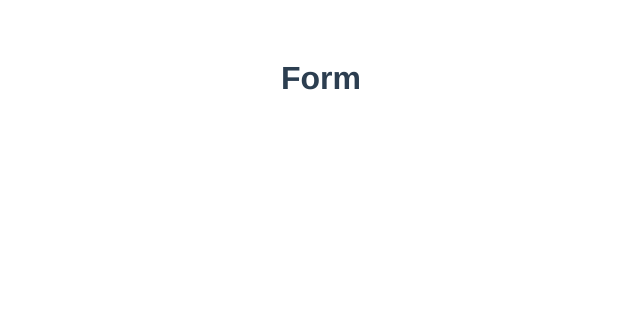
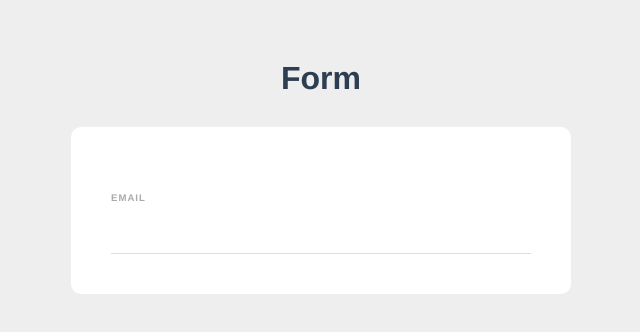
Before and after one commit to ChitKhonn/Form-With-Vue, a Vue app: page / in a window 1280 px wide. Shown: the top 332 px of the page, without its empty margins (319-959 px from the left). Built offline with nearby package versions, Linux system fonts and the light colour scheme.

Commit message:
making html form and css with vue

```diff
--- a/src/App.vue
+++ b/src/App.vue
@@ -1,17 +1,19 @@
 <template>
 
-  <h1>Form</h1>
-
+  <div>
+    <h1>Form</h1>
+    <SignUpVue/>
+  </div>
 
 </template>
 
 <script>
-
+import SignUpVue from './components/SignUp.vue';
 
 export default {
   name: 'App',
   components: {
-
+    SignUpVue,
   }
 }
 </script>
@@ -25,4 +27,9 @@
   color: #2c3e50;
   margin-top: 60px;
 }
+
+body {
+  background-color: #eee;
+  margin: 0;
+}
 </style>
--- /dev/null
+++ b/src/components/SignUp.vue
@@ -0,0 +1,64 @@
+<template>
+  <form action="">
+    <label for="">Email</label>
+    <input type="email" required />
+  </form>
+</template>
+
+<script>
+export default {};
+</script>
+
+<style>
+form {
+  max-width: 420px;
+  margin: 30px auto;
+  background: white;
+  text-align: left;
+  padding: 40px;
+  border-radius: 10px;
+}
+label {
+  color: #aaa;
+  display: inline-block;
+  margin: 25px 0 15px;
+  font-size: 0.6em;
+  text-transform: uppercase;
+  letter-spacing: 1px;
+  font-weight: bold;
+}
+input,
+select {
+  display: block;
+  padding: 10px 6px;
+  width: 100%;
+  box-sizing: border-box;
+  border: none;
+  border-bottom: 1px solid #ddd;
+  color: #555;
+}
+input[type="checkbox"] {
+  display: inline-block;
+  width: 16px;
+  margin: 0 10px 0 0;
+  position: relative;
+  top: 2px;
+}
+.cross {
+  cursor: pointer;
+  color: red;
+}
+
+.create {
+  background-color: royalblue;
+  padding: 8px;
+  color: white;
+  border-radius: 10px;
+}
+.align {
+  text-align: center;
+}
+.error {
+  color: crimson;
+}
+</style>
```
